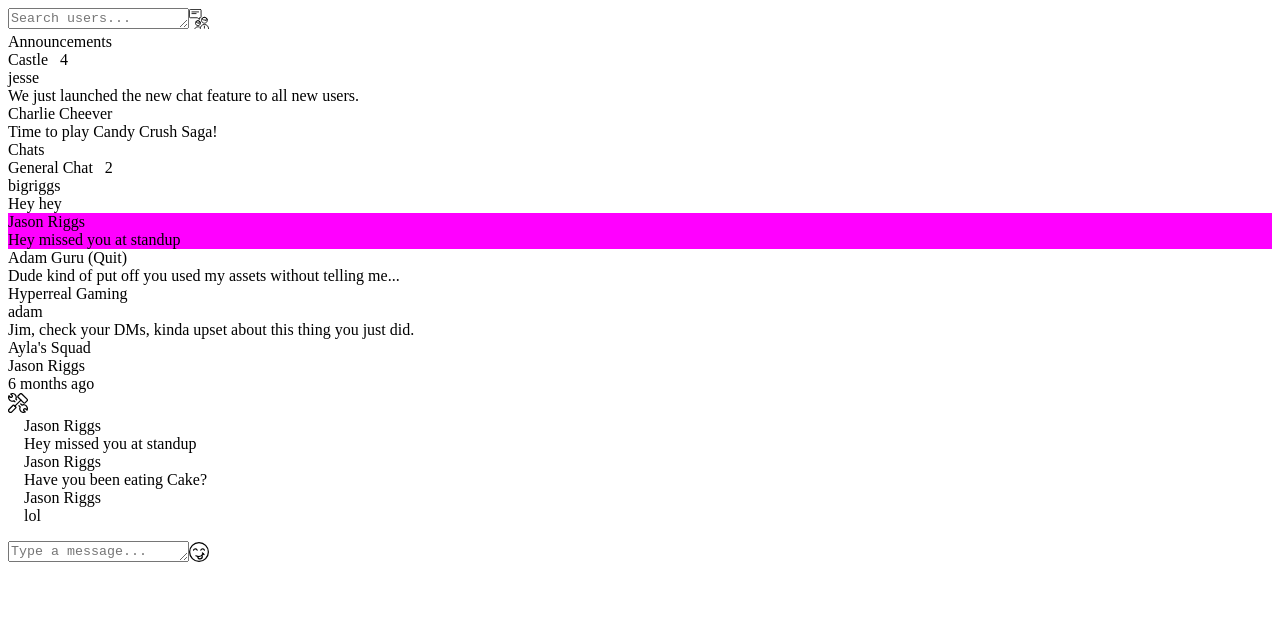
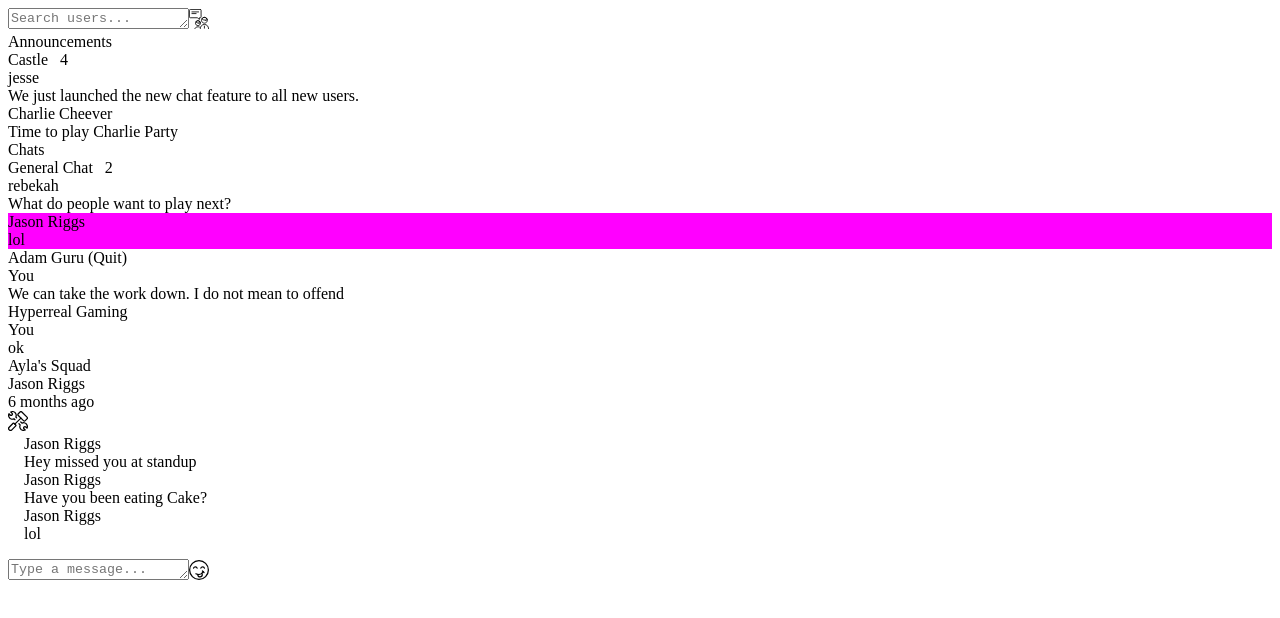
Before and after one commit to agdolla/castle-www-wireframes, a Next.js app: page / in a window 1280 px wide. Shown: the top 618 px of the page. Built offline with nearby package versions, Linux system fonts and the light colour scheme; what react-emotion would draw is missing.

Commit message:
edge case capture

```diff
--- a/common/fixtures.js
+++ b/common/fixtures.js
@@ -54,6 +54,14 @@ export const users = {
     profilePhoto: '/static/assets/a2.jpg',
     createdAt: '2018-08-13 01:16:21.077+00',
   },
+
+  rcox: {
+    id: 'user-8',
+    username: 'rebekah',
+    name: 'Rebekah',
+    profilePhoto: '/static/assets/avatar-3.png',
+    createdAt: '2018-08-13 01:16:21.077+00',
+  },
 };
 
 export const chats = {
@@ -104,6 +112,30 @@ export const chats = {
             'Wait till you see the latest version. I added one where Jess is a playable character.',
           createdAt: '2018-08-13 01:16:21.077+00',
           user: users.ayla,
+        },
+        {
+          id: 'message-7',
+          text: 'Hey that is awesome!',
+          createdAt: '2018-08-13 01:16:21.077+00',
+          user: users.viewer,
+        },
+        {
+          id: 'message-8',
+          text: 'I really want to give this a shot!',
+          createdAt: '2018-08-13 01:16:21.077+00',
+          user: users.viewer,
+        },
+        {
+          id: 'message-9',
+          text: 'Next round Jim.',
+          createdAt: '2018-08-13 01:16:21.077+00',
+          user: users.ccheever,
+        },
+        {
+          id: 'message-10',
+          text: 'What do people want to play next?',
+          createdAt: '2018-08-13 01:16:21.077+00',
+          user: users.rcox,
         },
       ],
     },
--- a/components/SideSectionEntity.js
+++ b/components/SideSectionEntity.js
@@ -71,27 +71,27 @@ const STYLES_META = css`
   color: #dcdcdc;
 `;
 
-const SideSectionEntity = props => {
+export default class SideSectionEntity extends React.Component {
+  render() {
     return (
       <div
         className={STYLES_CONTAINER}
-      onClick={props.onClick}
-      style={{ backgroundColor: props.isSelected ? 'magenta' : undefined }}>
-      <span className={STYLES_LEFT} style={{ backgroundImage: `url(${props.src})` }} />
+        onClick={this.props.onClick}
+        style={{ backgroundColor: this.props.isSelected ? 'magenta' : undefined }}>
+        <span className={STYLES_LEFT} style={{ backgroundImage: `url(${this.props.src})` }} />
         <span className={STYLES_RIGHT}>
           <div className={STYLES_TITLE}>
-          {props.title}{' '}
-          {props.notificationCount && !props.isSelected ? (
+            {this.props.title}{' '}
+            {this.props.notificationCount && !this.props.isSelected ? (
               <NotificationPill style={{ marginLeft: 8, marginTop: 2 }}>
-              {props.notificationCount}
+                {this.props.notificationCount}
               </NotificationPill>
             ) : null}
           </div>
-        {props.author ? <div className={STYLES_USER}>{props.author}</div> : null}
-        <div className={STYLES_META}>{props.children}</div>
+          {this.props.author ? <div className={STYLES_USER}>{this.props.author}</div> : null}
+          <div className={STYLES_META}>{this.props.children}</div>
         </span>
       </div>
     );
-};
-
-export default SideSectionEntity;
+  }
+}
--- a/pages/index.js
+++ b/pages/index.js
@@ -323,13 +323,41 @@ const STYLES_SIDE_SECTION_LAYOUT_BOTTOM = css`
 `;
 
 class SideSectionLayout extends React.Component {
+  _scrollContainer;
+
+  scroll = () => {
+    this._scrollContainer.scrollTop = this._scrollContainer.scrollHeight;
+  };
+
+  getRef = () => {
+    return this._scrollContainer;
+  };
+
+  componentDidMount() {
+    if (!this._scrollContainer) {
+      return;
+    }
+
+    if (!this.props.autoScroll) {
+      return;
+    }
+
+    this.scroll();
+  }
+
   render() {
     return (
       <div className={STYLES_SIDE_SECTION_LAYOUT} style={this.props.style}>
         {this.props.header ? (
           <div className={STYLES_SIDE_SECTION_LAYOUT_HEADER}>{this.props.header}</div>
         ) : null}
-        <div className={STYLES_SIDE_SECTION_LAYOUT_MIDDLE}>{this.props.children}</div>
+        <div
+          className={STYLES_SIDE_SECTION_LAYOUT_MIDDLE}
+          ref={c => {
+            this._scrollContainer = c;
+          }}>
+          {this.props.children}
+        </div>
         {this.props.bottom ? (
           <div className={STYLES_SIDE_SECTION_LAYOUT_BOTTOM}>{this.props.bottom}</div>
         ) : null}
@@ -388,6 +416,8 @@ const Layout = props => {
 // ---------------------------------------------------------
 
 export default class IndexPage extends React.Component {
+  _chatWindow;
+
   state = {
     selectedChatId: '4',
     announcements: [...Fixtures.chats.castle],
@@ -399,7 +429,13 @@ export default class IndexPage extends React.Component {
       return this.setState({ selectedChatId: null });
     }
 
-    this.setState({ selectedChatId: entity.id });
+    this.setState({ selectedChatId: entity.id }, () => {
+      if (!this._chatWindow) {
+        return;
+      }
+
+      this._chatWindow.scroll();
+    });
   };
 
   _handleSubmit = text => {
@@ -431,7 +467,13 @@ export default class IndexPage extends React.Component {
       }
     }
 
-    this.setState({ chats });
+    this.setState({ chats }, () => {
+      if (!this._chatWindow) {
+        return;
+      }
+
+      this._chatWindow.scroll();
+    });
   };
 
   render() {
@@ -455,7 +497,9 @@ export default class IndexPage extends React.Component {
             let src = c.group ? c.group.groupPhoto : c.user.profilePhoto;
             let title = c.group ? c.group.name : c.user.name;
             const author =
-              c.messages && c.messages.length && c.group ? c.messages[0].user.username : null;
+              c.messages && c.messages.length && c.group
+                ? c.messages[c.messages.length - 1].user.username
+                : null;
 
             return (
               <SideSectionEntity
@@ -466,7 +510,7 @@ export default class IndexPage extends React.Component {
                 isSelected={c.id === this.state.selectedChatId}
                 notificationCount={c.unread}
                 onClick={() => this.handleSelectChat(c)}>
-                {c.messages && c.messages.length ? c.messages[0].text : ``}
+                {c.messages && c.messages.length ? c.messages[c.messages.length - 1].text : ``}
               </SideSectionEntity>
             );
           })}
@@ -476,8 +520,22 @@ export default class IndexPage extends React.Component {
           {this.state.chats.map(c => {
             let src = c.group ? c.group.groupPhoto : c.user.profilePhoto;
             let title = c.group ? c.group.name : c.user.name;
-            const author =
-              c.messages && c.messages.length && c.group ? c.messages[0].user.username : null;
+            let author =
+              c.messages && c.messages.length && c.group
+                ? c.messages[c.messages.length - 1].user.username
+                : null;
+
+            if (author === Fixtures.users.viewer.username) {
+              author = 'You';
+            }
+
+            if (
+              c.messages &&
+              c.messages.length &&
+              c.messages[c.messages.length - 1].user.username === Fixtures.users.viewer.username
+            ) {
+              author = 'You';
+            }
 
             return (
               <SideSectionEntity
@@ -488,7 +546,7 @@ export default class IndexPage extends React.Component {
                 isSelected={c.id === this.state.selectedChatId}
                 notificationCount={c.unread}
                 onClick={() => this.handleSelectChat(c)}>
-                {c.messages && c.messages.length ? c.messages[0].text : ``}
+                {c.messages && c.messages.length ? c.messages[c.messages.length - 1].text : ``}
               </SideSectionEntity>
             );
           })}
@@ -497,6 +555,10 @@ export default class IndexPage extends React.Component {
     );
     const middleElement = this.state.selectedChatId ? (
       <SideSectionLayout
+        ref={c => {
+          this._chatWindow = c;
+        }}
+        autoScroll
         header={
           <HeaderBar>
             <HeaderBarText>
@@ -505,14 +567,14 @@ export default class IndexPage extends React.Component {
                   selectedChat.group
                     ? selectedChat.group.name
                     : selectedChat.messages && selectedChat.messages.length
-                    ? selectedChat.messages[0].user.name
+                    ? selectedChat.messages[selectedChat.messages.length - 1].user.name
                     : selectedChat.user.name
                 }>
                 {Strings.getTimeSinceToday(
                   selectedChat.group
                     ? selectedChat.group.createdAt
                     : selectedChat.messages && selectedChat.messages.length
-                    ? selectedChat.messages[0].createdAt
+                    ? selectedChat.messages[selectedChat.messages.length - 1].createdAt
                     : selectedChat.createdAt
                 )}
               </ChatSessionComponent>
```
Also changed, not shown: 1 other file (tests, documents, lock files or other folders). Lines whose indentation alone changed are shown as unchanged.
